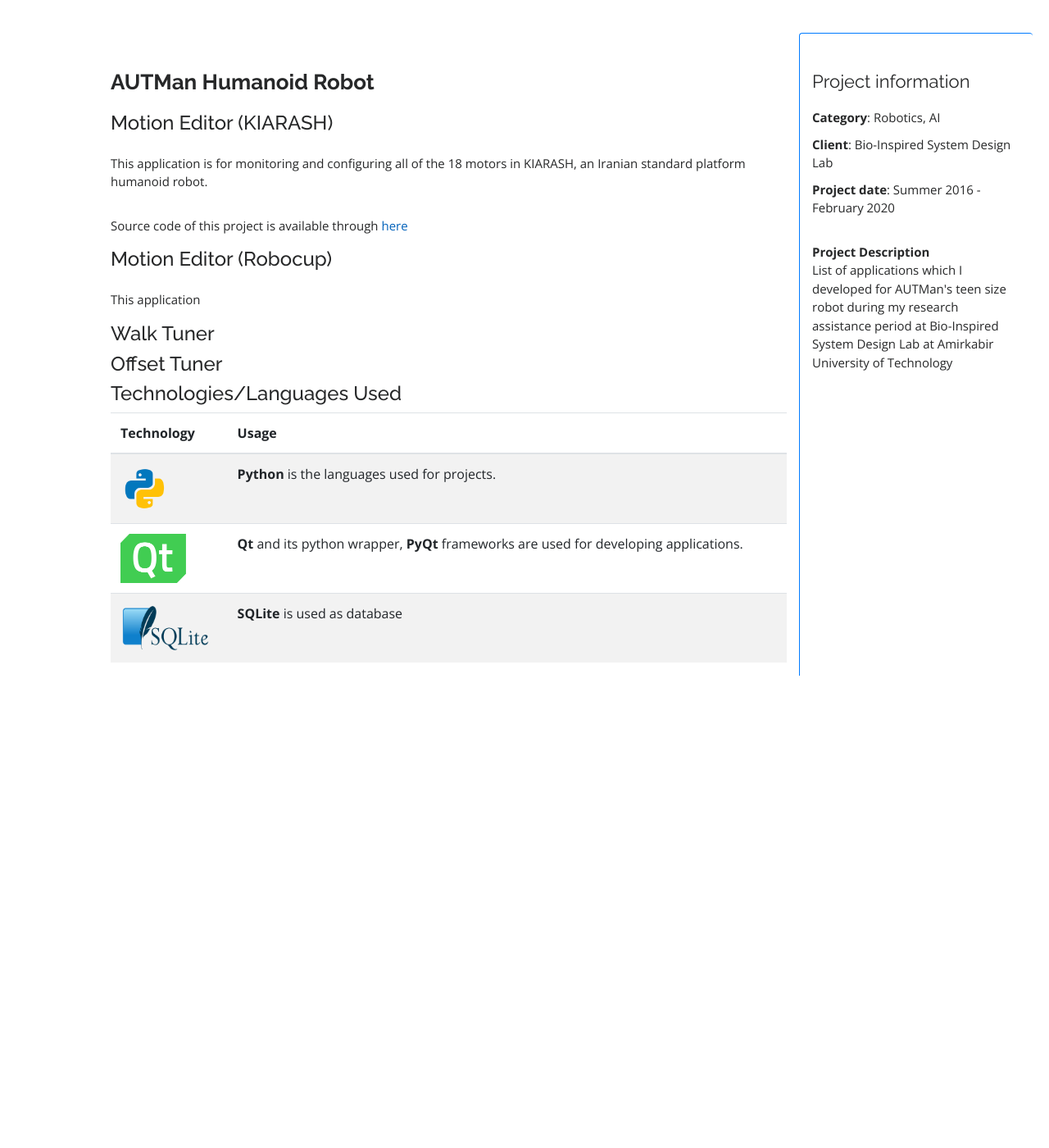
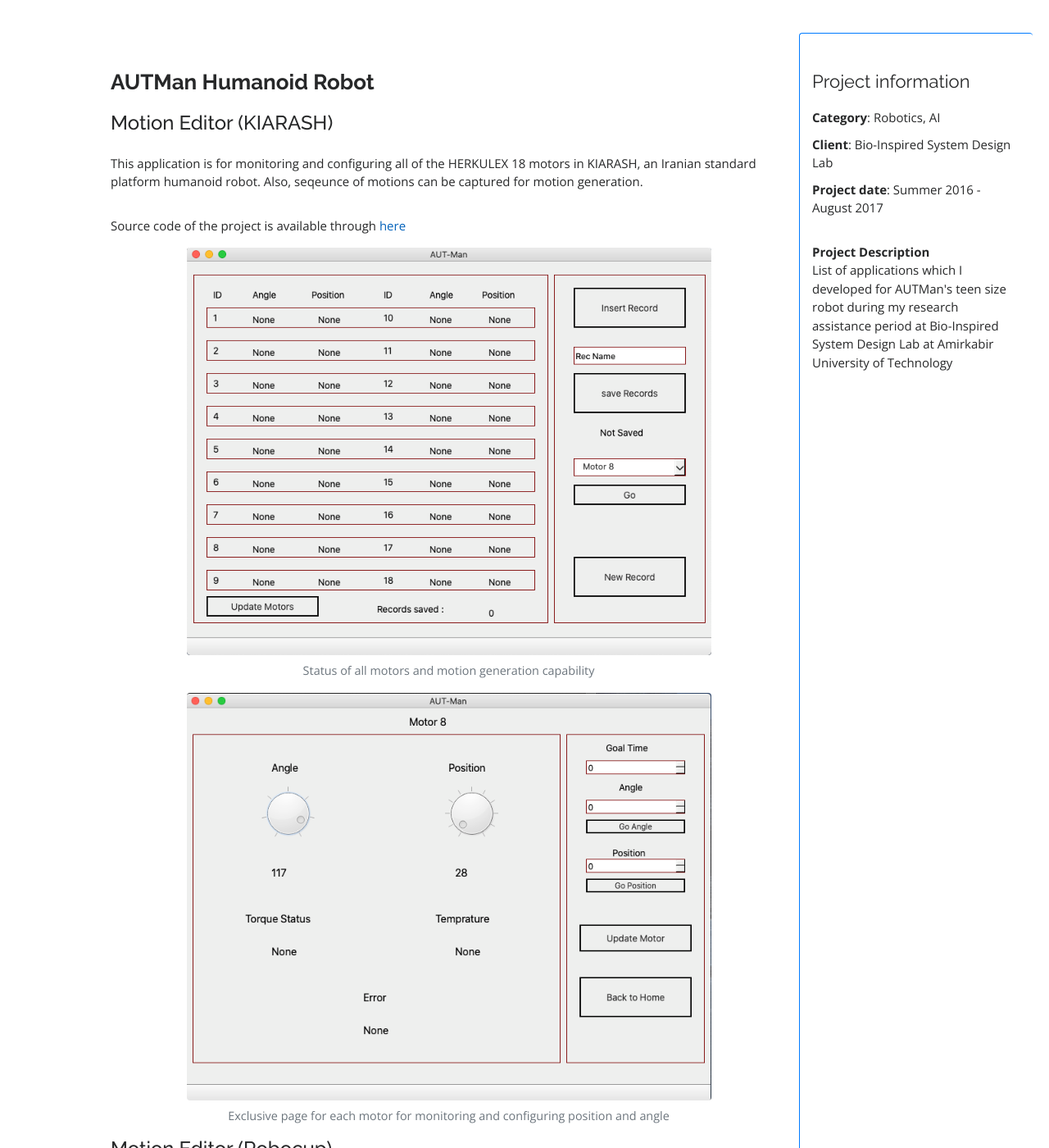
Before and after one commit to Abradat/portfolio, a Jekyll site: the page built from _projects/autman-robot.md, in a window 1280 px wide and 1400 px high. Shown: the whole window at 82% size. Built offline with Jekyll 4.4.1, drawn with Linux system fonts in a browser that asks for light colours; some of the changed text lies outside the part shown.

Commit message:
projects completed

```diff
--- a/_projects/autman-robot.md
+++ b/_projects/autman-robot.md
@@ -8,19 +8,60 @@
 badge-image: badge.jpg
 category: Robotics, AI
 client: Bio-Inspired System Design Lab
-project-date: Summer 2016 - February 2020
+project-date: Summer 2016 - August 2017
 project-url:
 # github-repository: abradat/pcap-parser
 full-description: List of applications which I developed for AUTMan's teen size robot during my research assistance period at Bio-Inspired System Design Lab at Amirkabir University of Technology
 ---
 #### Motion Editor (KIARASH)
-This application is for monitoring and configuring all of the 18 motors in KIARASH, an Iranian standard platform humanoid robot.
+This application is for monitoring and configuring all of the HERKULEX 18 motors in KIARASH, an Iranian standard platform humanoid robot. Also, seqeunce of motions can be captured for motion generation.
 
-Source code of this project is available through [here](https://github.com/abradat/aut-motion-py3){:target="_blank"}
+Source code of the project is available through [here](https://github.com/abradat/aut-motion-py3){:target="_blank"}
+<div class="text-center">
+    <figure class="figure">
+        <img src="{{'assets/img/portfolio/autman-robot/motion-editor/home.png' | relative_url}}" class="figure-img img-fluid rounded" alt="Architecture of the Network" style="width: 80%; height: 80%">
+        <figcaption class="figure-caption text-center">Status of all motors and motion generation capability</figcaption>
+    </figure>
+</div>
+<div class="text-center">
+    <figure class="figure">
+        <img src="{{'assets/img/portfolio/autman-robot/motion-editor/motor.png' | relative_url}}" class="figure-img img-fluid rounded" alt="Architecture of the Network" style="width: 80%; height: 80%">
+        <figcaption class="figure-caption text-center">Exclusive page for each motor for monitoring and configuring position and angle</figcaption>
+    </figure>
+</div>
+
 #### Motion Editor (Robocup)
-This application
+This application is for monitoring Dynamixel motors and motion generation for AUTMan team's teen size humanoid robot for international Robocup 2017 competition.
+
+Soure code of the project is available through [here](https://github.com/Abradat/MotionEditor-py3){:target="_blank"}
+<div class="text-center">
+    <figure class="figure">
+        <img src="{{'assets/img/portfolio/autman-robot/motion-editor-robocup/angle.png' | relative_url}}" class="figure-img img-fluid rounded" alt="Architecture of the Network" style="width: 80%; height: 80%">
+        <figcaption class="figure-caption text-center">Angle Based motion editing and generation</figcaption>
+    </figure>
+</div>
+
 #### Walk Tuner
+This application is used for configuring walking parameters in teen size humanoid robots, developed for international Robocup 2017 competition.
+
+Soure code of the project is available through [here](https://github.com/Abradat/WalkTuner-py3){:target="_blank"}
+<div class="text-center">
+    <figure class="figure">
+        <img src="{{'assets/img/portfolio/autman-robot/walk-tuner/param.png' | relative_url}}" class="figure-img img-fluid rounded" alt="Architecture of the Network" style="width: 80%; height: 80%">
+        <figcaption class="figure-caption text-center">Parameter settings tab of the application</figcaption>
+    </figure>
+</div>
+
 #### Offset Tuner
+This application is used for tuning the offset parameters for teen size humanoid robot, developed for international Robocup 2017 competition.
+
+Soure code of the project is available through [here](https://github.com/Abradat/OffsetTuner-py3){:target="_blank"}
+<div class="text-center">
+    <figure class="figure">
+        <img src="{{'assets/img/portfolio/autman-robot/offset-tuner/joint.png' | relative_url}}" class="figure-img img-fluid rounded" alt="Architecture of the Network" style="width: 80%; height: 80%">
+        <figcaption class="figure-caption text-center">Joint offset parameters settings tab of the application</figcaption>
+    </figure>
+</div>
 #### Technologies/Languages Used
 
 {: .table .table-striped}
```
Also changed, not shown: other parts of _projects/autman-robot.md (+1 -1 lines), _projects/linux-kernel-module.md (+1 -1 lines), _projects/microservices-patterns.md (+1 -1 lines), _projects/pcap-parser.md (+15 -3 lines), _projects/saga-pattern.md (+1 -1 lines), _projects/search-engine.md (+2 -2 lines).
